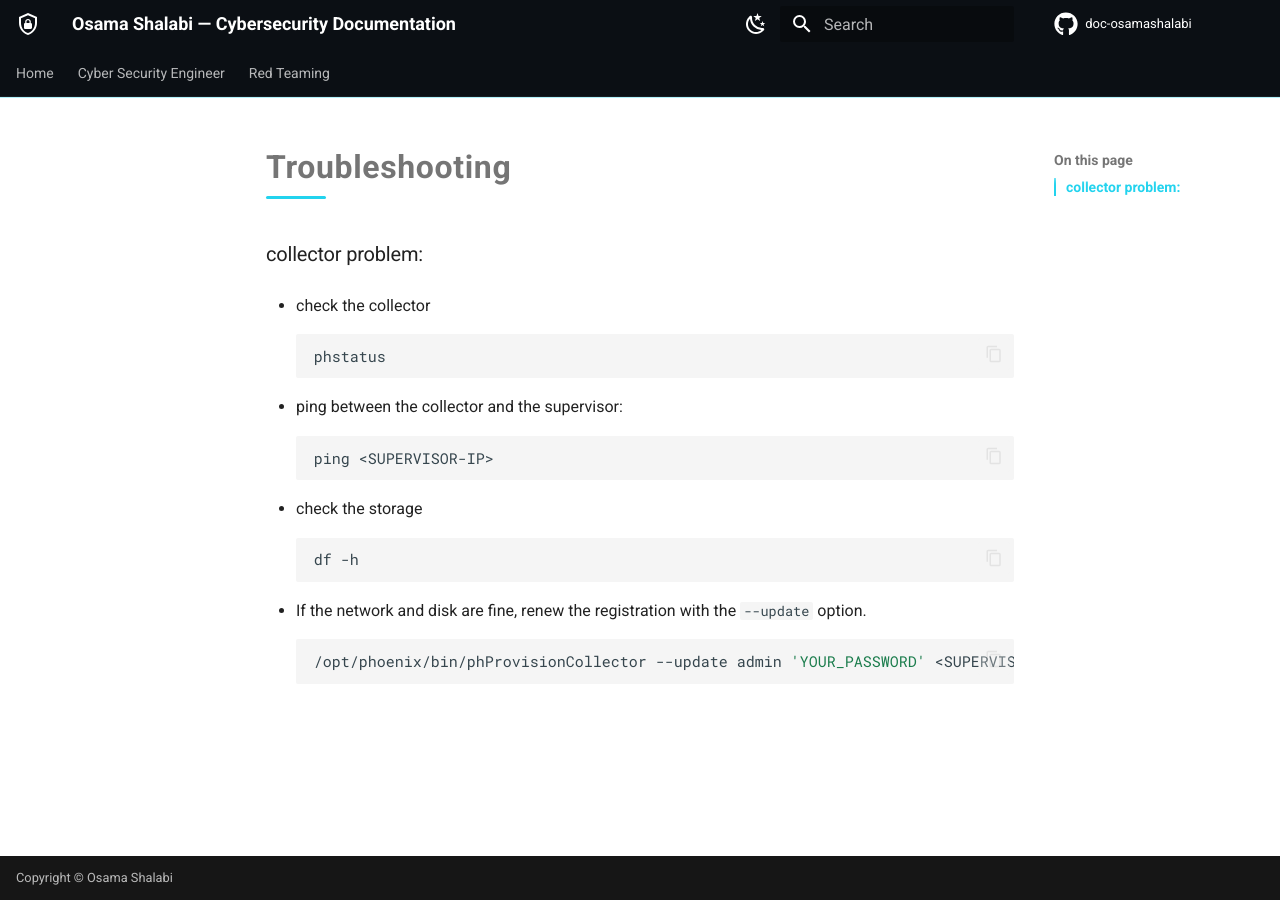
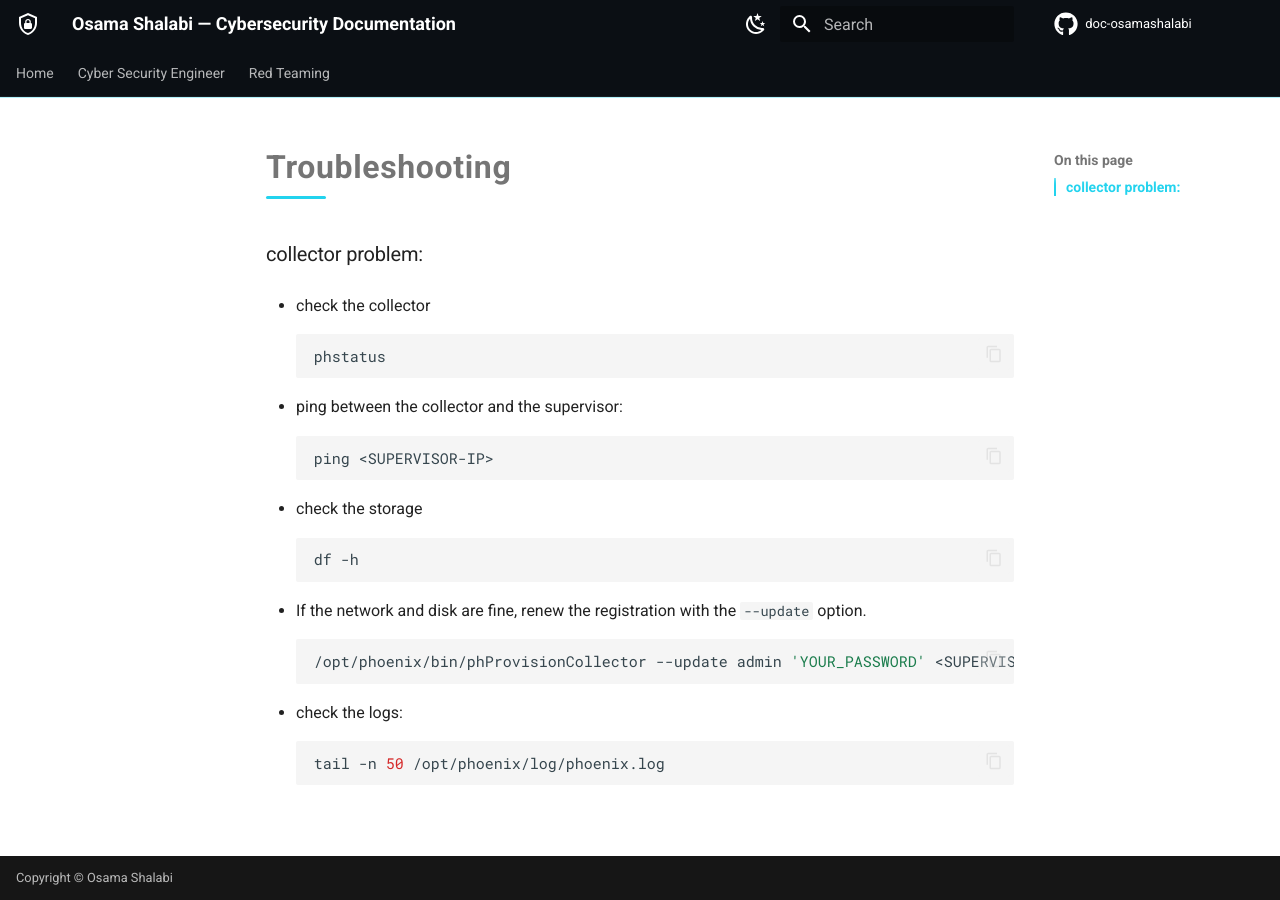
Before and after one commit to osamashalabi432-png/doc-osamashalabi, an MkDocs documentation site: the page built from docs/cyber-security-engineer/siem/fortisiem/troubleshooting/troubleshooting.md, in a window 1280 px wide. Built offline with MkDocs 1.6.1 and Material for MkDocs 9.7.7, drawn with Linux system fonts in a browser that asks for light colours; comment, search, counter and statistics services are not loaded.

Commit message:
vault backup: 2026-10-11 14:07:40

````diff
--- a/docs/cyber-security-engineer/siem/fortisiem/troubleshooting/troubleshooting.md
+++ b/docs/cyber-security-engineer/siem/fortisiem/troubleshooting/troubleshooting.md
@@ -18,3 +18,8 @@ df -h
 ```bash
 /opt/phoenix/bin/phProvisionCollector --update admin 'YOUR_PASSWORD' <SUPERVISOR-ip> Super forti-coll-01
 ```
+
+- check the logs:
+```bash
+tail -n 50 /opt/phoenix/log/phoenix.log
+```
````
